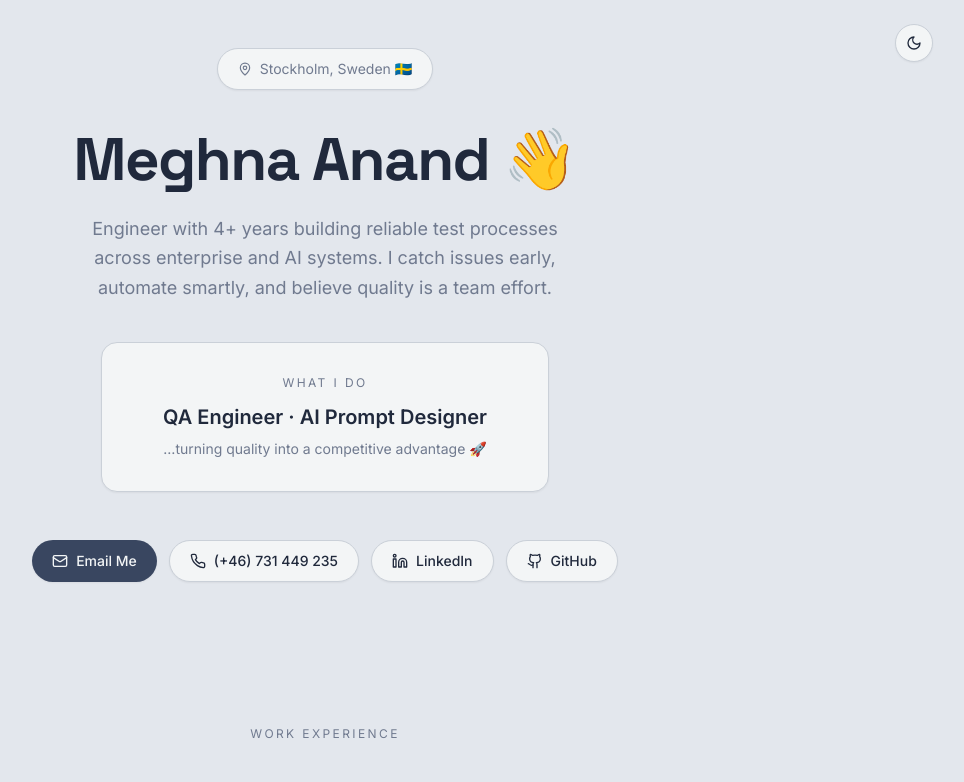
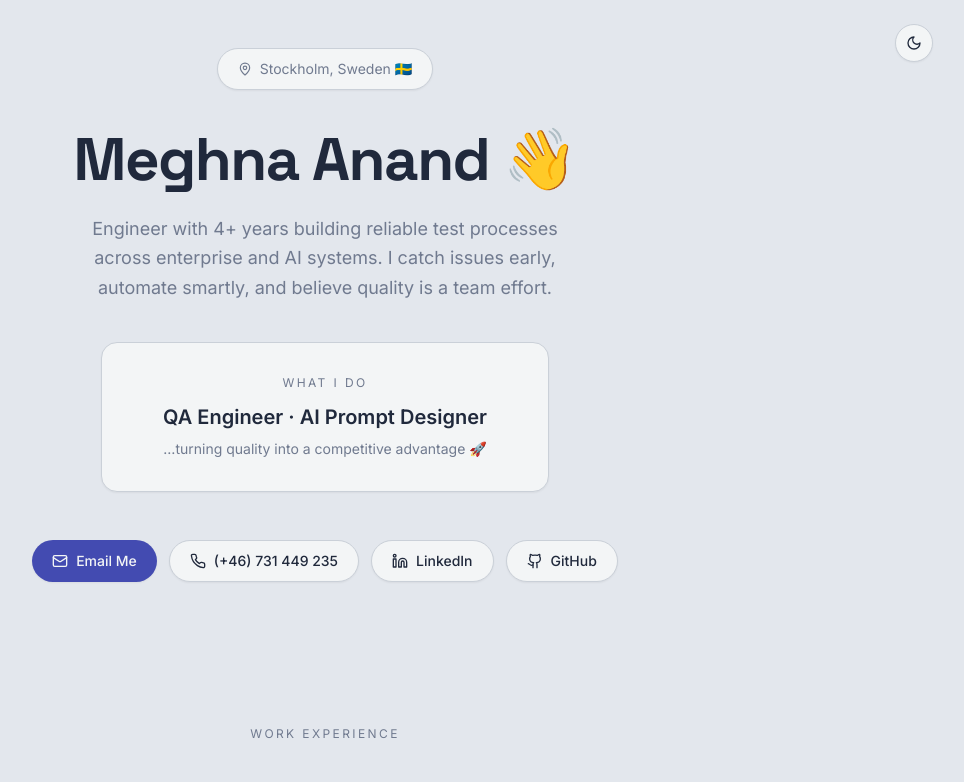
Before and after one commit to MeghnaAnand/personal-resume-webflow, a React (Vite) app: page / in a window 1280 px wide. Shown: the top 782 px of the page, without its empty margins (315-1279 px from the left). Built offline with nearby package versions, Linux system fonts and the light colour scheme.

Commit message:
Manually updated project theme
Applied theme in Lovable

```diff
--- a/src/index.css
+++ b/src/index.css
@@ -15,7 +15,7 @@
     --popover: 0 0% 100%;
     --popover-foreground: 220 30% 18%;
 
-    --primary: 220 25% 30%;
+    --primary: 236 45% 48%;
     --primary-foreground: 210 15% 96%;
 
     --secondary: 216 20% 86%;
--- a/tailwind.config.ts
+++ b/tailwind.config.ts
@@ -89,6 +89,35 @@ export default {
     		animation: {
     			'accordion-down': 'accordion-down 0.2s ease-out',
     			'accordion-up': 'accordion-up 0.2s ease-out'
+    		},
+    		fontFamily: {
+    			sans: [
+    				'ui-sans-serif',
+    				'system-ui',
+    				'sans-serif',
+    				'Apple Color Emoji',
+    				'Segoe UI Emoji',
+    				'Segoe UI Symbol',
+    				'Noto Color Emoji'
+    			],
+    			serif: [
+    				'ui-serif',
+    				'Georgia',
+    				'Cambria',
+    				'Times New Roman',
+    				'Times',
+    				'serif'
+    			],
+    			mono: [
+    				'ui-monospace',
+    				'SFMono-Regular',
+    				'Menlo',
+    				'Monaco',
+    				'Consolas',
+    				'Liberation Mono',
+    				'Courier New',
+    				'monospace'
+    			]
     		}
     	}
     },
```
Lines whose indentation alone changed are shown as unchanged.
